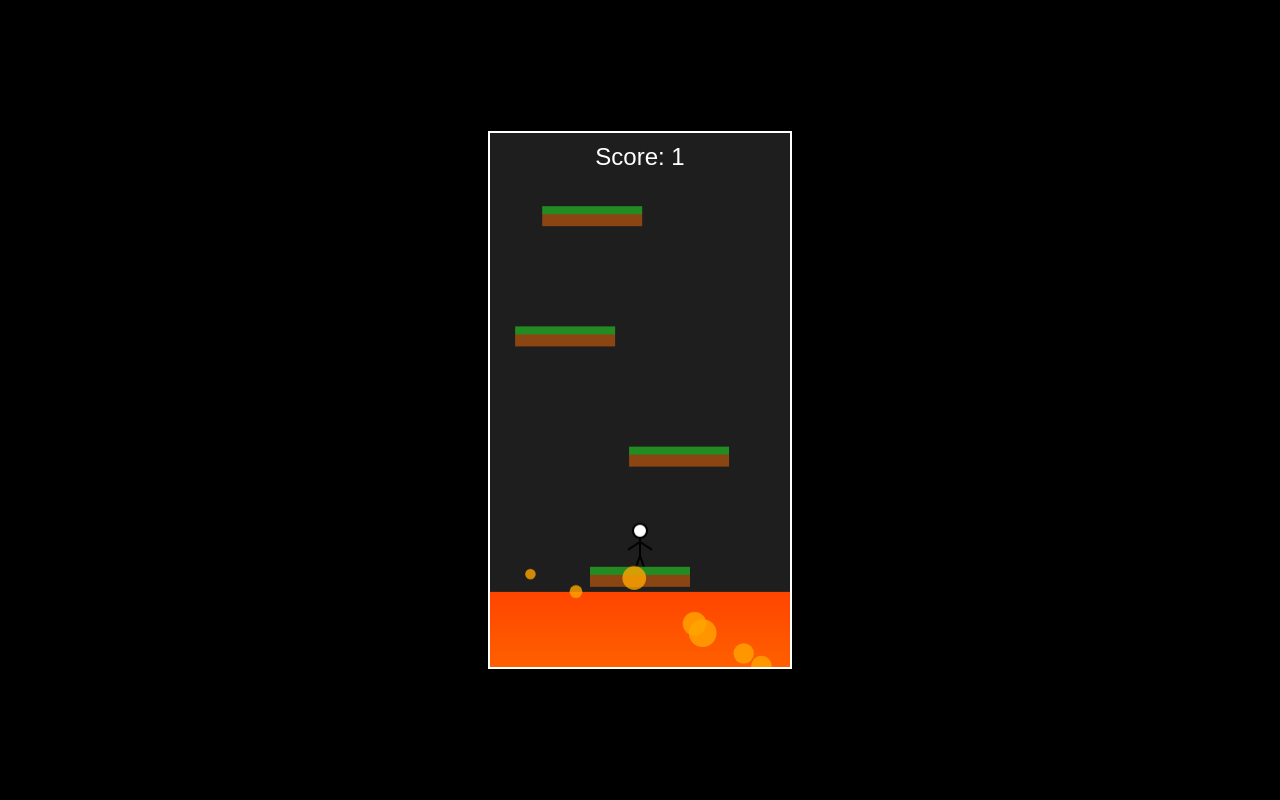
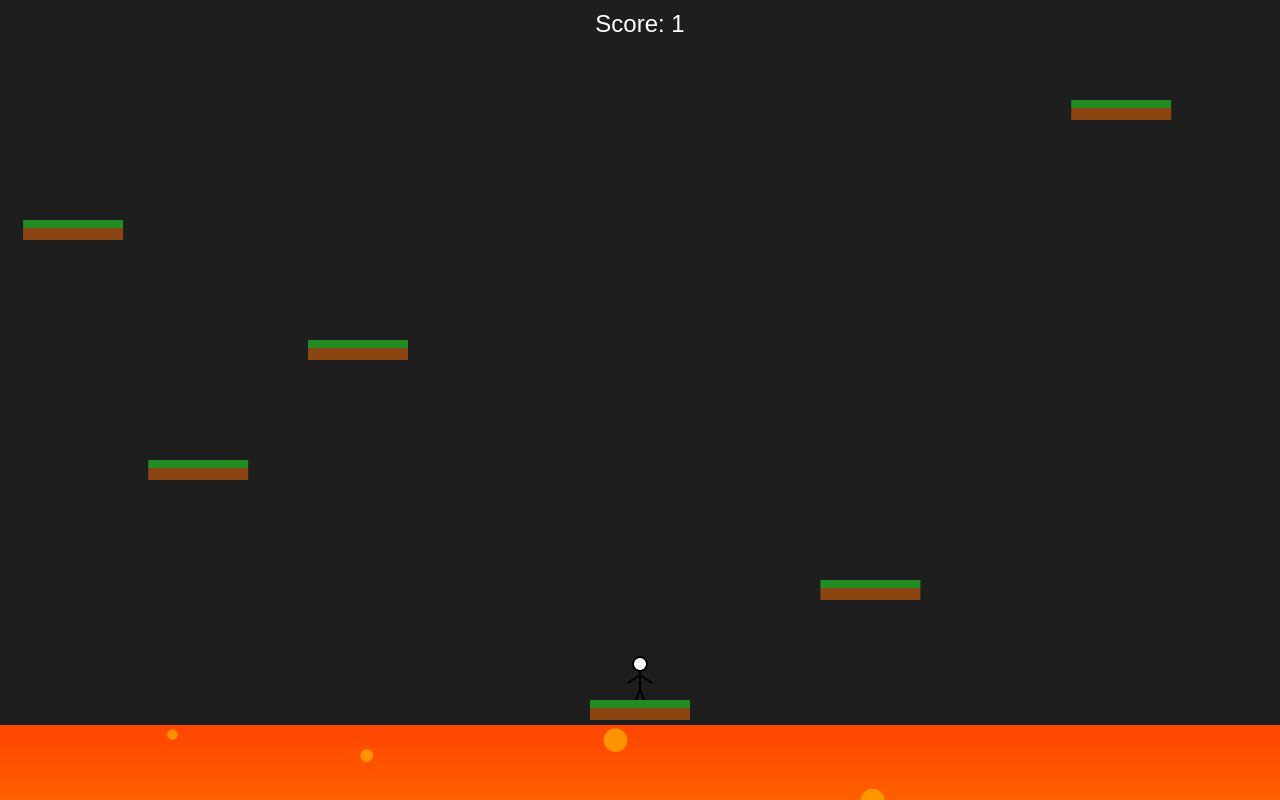
Before and after one commit to CrowderSoup/lava-jumper, a plain HTML site: page index.html in a window 1280 px wide. Drawn offline with Linux system fonts and the light colour scheme.

Commit message:
Resize game canvas

```diff
--- a/style.css
+++ b/style.css
@@ -7,20 +7,15 @@ html, body {
 }
 
 body {
+    font-family: 'Arial', sans-serif;
     color: #fff;
-    display: flex;
-    justify-content: center;
-    align-items: center;
-    font-family: 'Arial', sans-serif;
 }
 
 #game-container {
     position: relative;
-    border: 2px solid #fff;
+    width: 100vw;
+    height: 100vh;
     overflow: hidden;
-    aspect-ratio: 9 / 16;
-    max-height: 95vh;
-    max-width: 95vw;
 }
 
 canvas {
```
